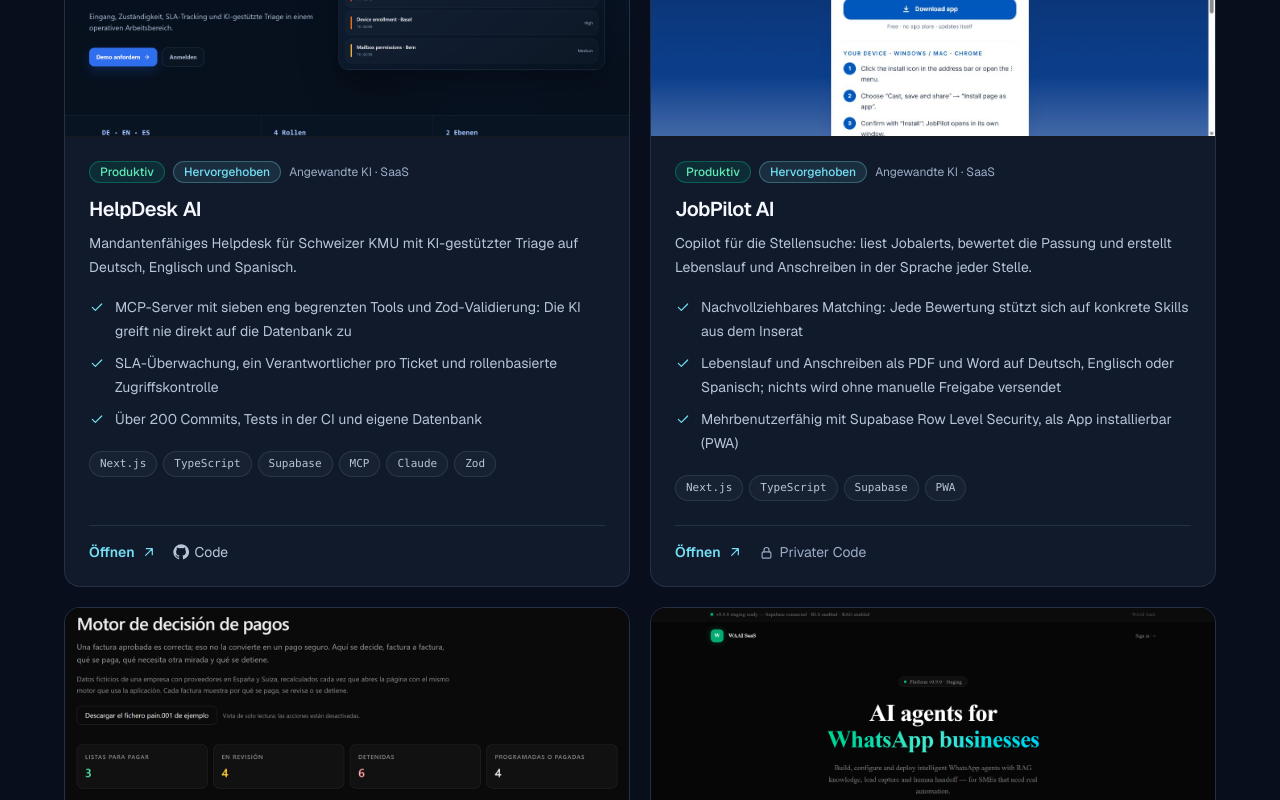
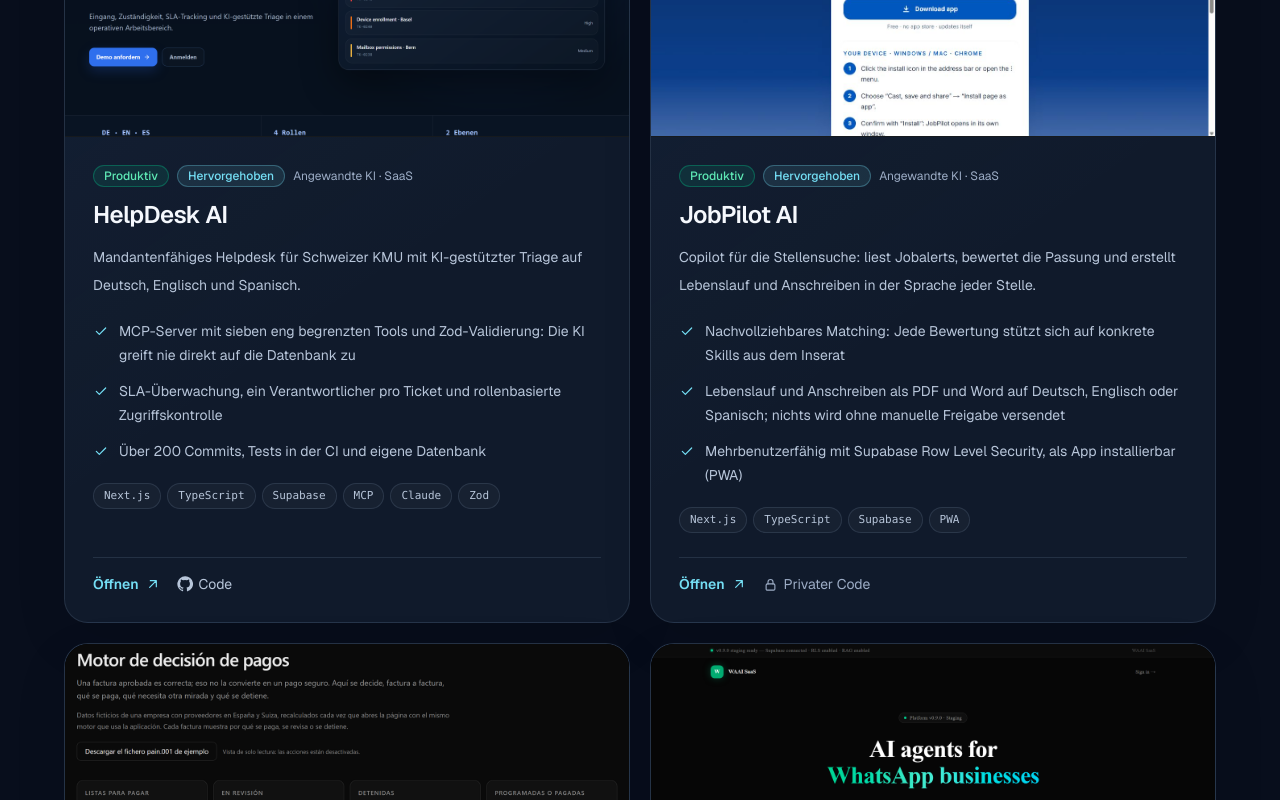
Before and after one commit to vidal-renao/vidal-pro-portfolio, a Next.js app: page /de in a window 1280 px wide. Shown: the part 2520-3320 px from the top of the page. Built offline with nearby package versions, Linux system fonts and the light colour scheme.

Commit message:
style(projects): stronger hierarchy, generous spacing and premium surfaces

```diff
--- a/components/features/projects/ProjectCard.tsx
+++ b/components/features/projects/ProjectCard.tsx
@@ -18,22 +18,22 @@ interface Props {
 /** One project: screenshot, status, what it is, three verifiable facts, stack (click to filter) and links. */
 export function ProjectCard({ project: p, labels, onStack, priority = false }: Props) {
   return (
-    <article className="group flex h-full flex-col overflow-hidden rounded-2xl border border-line bg-raised transition-colors hover:border-line-strong">
+    <article className="premium-panel group flex h-full flex-col overflow-hidden rounded-3xl border border-line bg-raised">
       {p.image && (
         <a href={p.url} target="_blank" rel="noopener noreferrer" tabIndex={-1} aria-hidden className="relative block aspect-[16/9] overflow-hidden border-b border-line bg-black">
           <Image src={p.image} alt="" fill priority={priority} sizes="(max-width: 768px) 100vw, (max-width: 1280px) 50vw, 560px"
             className="object-cover object-top transition-transform duration-500 group-hover:scale-[1.02]" />
         </a>
       )}
-      <div className="flex flex-1 flex-col p-5 sm:p-6">
+      <div className="flex flex-1 flex-col p-6 sm:p-7">
         <div className="mb-3 flex flex-wrap items-center gap-2">
           <span className={`rounded-full border px-2.5 py-0.5 text-xs font-medium ${STATUS_STYLE[p.status]}`}>{labels.status[p.status]}</span>
           {p.featured && <span className="rounded-full border border-accent/30 bg-accent/10 px-2.5 py-0.5 text-xs font-medium text-accent">{labels.featured}</span>}
           <span className="text-xs text-dim">{p.categories.map((c) => labels.category[c]).join(" · ")}</span>
         </div>
-        <h3 className="text-xl font-semibold tracking-tight text-ink">{p.title}</h3>
-        <p className="mt-2 text-sm leading-6 text-muted">{p.summary}</p>
-        <ul className="mt-4 flex flex-col gap-2">
+        <h3 className="text-2xl font-semibold tracking-tight text-ink">{p.title}</h3>
+        <p className="mt-3 text-sm leading-7 text-muted">{p.summary}</p>
+        <ul className="mt-5 flex flex-col gap-3">
           {p.highlights.map((h) => (
             <li key={h} className="flex gap-2.5 text-sm leading-6 text-muted">
               <Check size={16} className="mt-1 flex-none text-accent" />{h}
```
